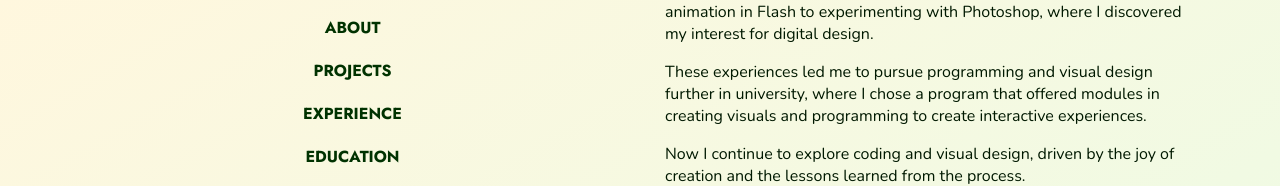
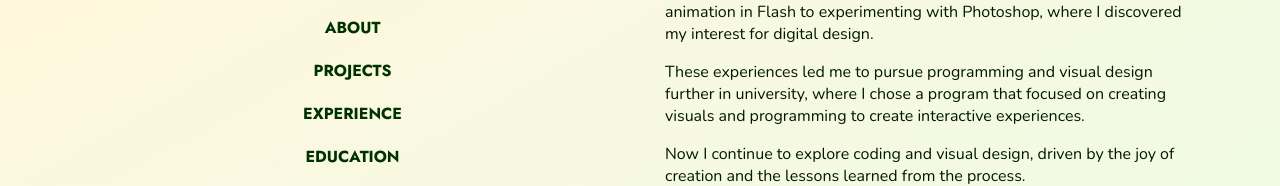
Before and after one commit to m-satas/personal-webpage, an Angular app: page / in a window 1280 px wide. Shown: the part 372-558 px from the top of the page. Built offline with nearby package versions, Linux system fonts and the light colour scheme.

Commit message:
description tweak

```diff
--- a/src/app/app.component.html
+++ b/src/app/app.component.html
@@ -74,8 +74,8 @@
       </p>
       <p>
         These experiences led me to pursue programming and visual design further
-        in university, where I chose a program that offered modules in creating
-        visuals and programming to create interactive experiences.
+        in university, where I chose a program that focused on creating visuals
+        and programming to create interactive experiences.
       </p>
       <p style="margin-bottom: 50px">
         Now I continue to explore coding and visual design, driven by the joy of
```
